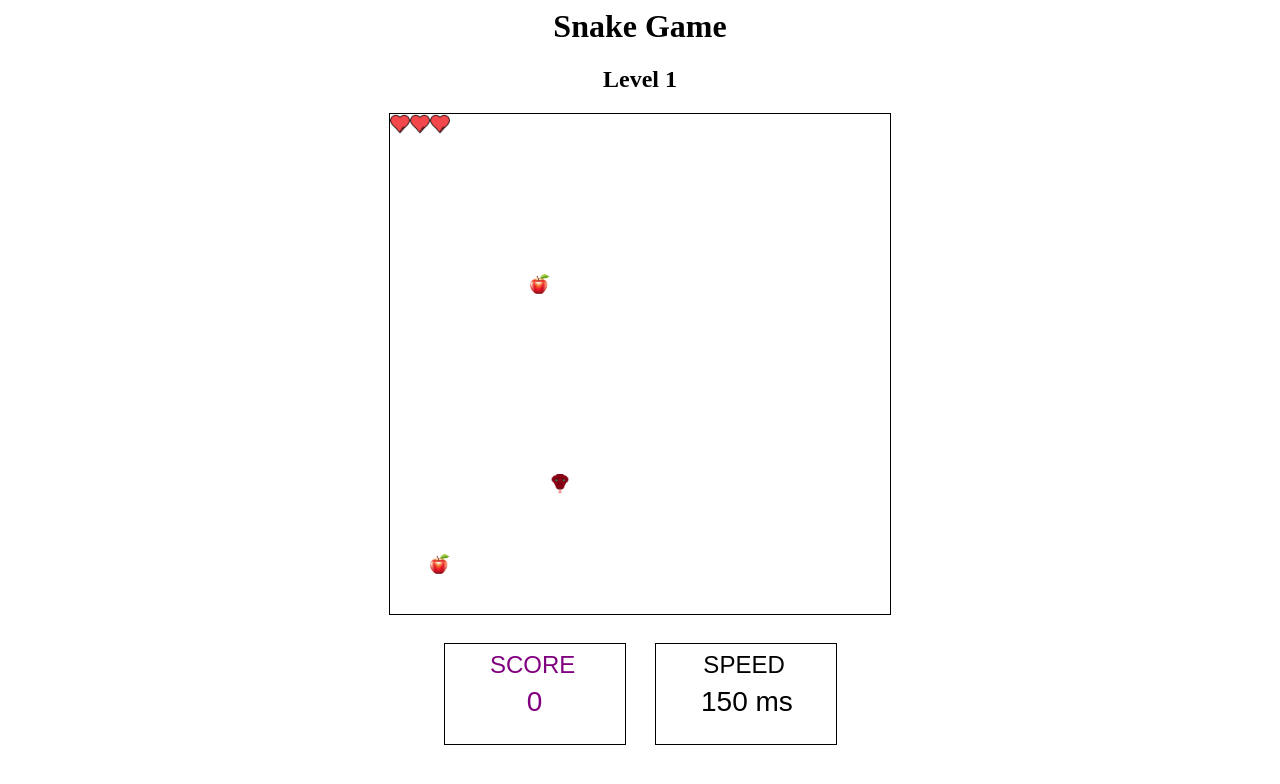
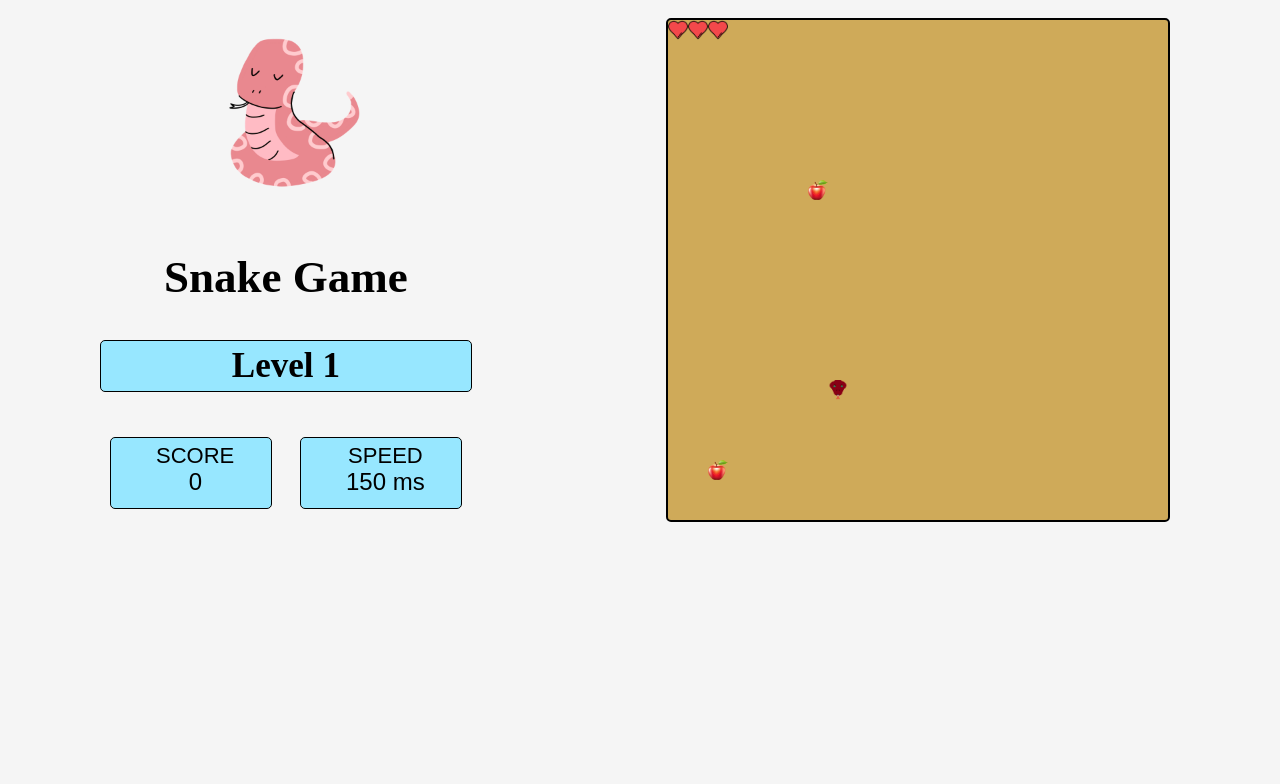
Before and after one commit to rg-km/se-fe8-kelompok6, a plain HTML site: page index.html in a window 1280 px wide. Drawn offline with Linux system fonts and the light colour scheme.

Commit message:
add style.css

```diff
--- /dev/null
+++ b/assets/style.css
@@ -0,0 +1,32 @@
+
+body{
+    background-color: rgb(245, 245, 245);
+}
+
+canvas{
+    border:1px solid #000000;
+    border-radius: 5px;
+    margin: 10px;
+}
+
+#snakeBoard{
+    background-color: #cfaa59;
+    border:2px solid #000000;
+}
+
+#speedBoard, #score1Board{
+    color: rgb(49, 49, 49);
+    padding: 5px;
+    background-color: rgb(151, 231, 255);
+}
+
+.grid-container {
+    display: grid;
+    grid-template-columns: auto auto;
+}
+
+.grid-container > div {
+    text-align: center;
+    align-items: center;
+    font-size: 30px;
+}
--- a/index.html
+++ b/index.html
@@ -1,24 +1,27 @@
 <html>
     <head>
     </head>
+        <link rel="stylesheet" href="assets/style.css">
         <script type="text/javascript" src="index.js"></script>
     <body onload="draw();">
-        <div style="text-align: center;">
-            <h1>Snake Game</h1>
-            <h2>Level <span id="leveling"></span></h2>
-            <canvas id="snakeBoard" width="500" height="500" style="border:1px solid #000000;"></canvas>
-            <img src="assets/apple.png" id="apple" alt="" width="20" height="20" style="display: none;"/>
-            <img src="assets/snake-head.png" id="snake-head" alt="" width="20" height="20" style="display: none;"/>
-            <img src="assets/snake-body.png" id="snake-body" alt="" width="20" height="20" style="display: none;"/>
-            <img src="assets/lifebar.png" id="lifebar" alt="" width="20" height="20" style="display: none;"/>
-
+        <div class="grid-container">
+        <div style="margin: auto;">
+            <img src="assets/snake.png" height="200" width="200">
+            <h2>Snake Game</h2>
+            <h3 style="border:1px solid #000000; border-radius: 5px; padding: 5px; background-color: rgb(151, 231, 255);">Level <span id="leveling"></span></h3>
+            <div style="text-align: center;">
+                <canvas id="score1Board" width="150" height="60"></canvas>
+                <canvas id="speedBoard" width="150" height="60"></canvas>
+            </div>
         </div>
-        <div style="text-align: center;">
-            <br>
-
-            <canvas id="score1Board" width="180" height="100" style="border:1px solid #000000; margin-right: 25px; margin-top: 10px;"></canvas>
-            <canvas id="speedBoard" width="180" height="100" style="border:1px solid #000000; "></canvas>
-
+        <div style="margin: auto;">
+            <div style="text-align: center;">
+                <canvas id="snakeBoard" width="500" height="500"></canvas>
+                <img src="assets/apple.png" id="apple" alt="" width="20" height="20" style="display: none;"/>
+                <img src="assets/snake-head.png" id="snake-head" alt="" width="20" height="20" style="display: none;"/>
+                <img src="assets/snake-body.png" id="snake-body" alt="" width="20" height="20" style="display: none;"/>
+                <img src="assets/lifebar.png" id="lifebar" alt="" width="20" height="20" style="display: none;"/>
+            </div>
         </div>
     </body>
 </html>
--- a/index.js
+++ b/index.js
@@ -134,12 +134,13 @@ function drawScore() {
     let scoreCtx = scoreCanvas.getContext("2d");
 
     scoreCtx.clearRect(0, 0, CANVAS_SIZE, CANVAS_SIZE);
+    scoreCtx.font = "22px Arial";
+    scoreCtx.fillStyle = 'black';
+    scoreCtx.fillText("SCORE", scoreCanvas.scrollWidth /4, scoreCanvas.scrollHeight / 3.5);
     scoreCtx.font = "24px Arial";
-    scoreCtx.fillStyle = snake.color
-    scoreCtx.fillText("SCORE", scoreCanvas.scrollWidth /4, scoreCanvas.scrollHeight / 3.5);
-    scoreCtx.font = "28px Arial";
     scoreCtx.fillText(score2, scoreCanvas.scrollWidth /2.2, scoreCanvas.scrollHeight / 1.5);
 }
+
 function isPrime(num) {
     for (let i = 2; i * i <= num; i++)
         if (num % i === 0)
@@ -152,11 +153,11 @@ function drawSpeed(snake){
     let speedCtx = speedCanvas.getContext("2d");
 
     speedCtx.clearRect(0, 0, CANVAS_SIZE, CANVAS_SIZE);
-    speedCtx.font = "24px Arial";
+    speedCtx.font = "22px Arial";
     speedCtx.fillStyle = 'black';
     // speedCtx.textAlign = "start";
     speedCtx.fillText("SPEED", speedCanvas.scrollWidth /3.8, speedCanvas.scrollHeight / 3.5);
-    speedCtx.font = "28px Arial";
+    speedCtx.font = "24px Arial";
     speedCtx.fillText(MOVE_INTERVAL[currentLevel] + " ms", speedCanvas.scrollWidth /4, speedCanvas.scrollHeight / 1.5);
 }
 lifebar.body.push({x: lifebar.head.x , y: lifebar.head.y});
@@ -198,7 +199,7 @@ function draw() {
 }
 
 function drawHorizontal(ctx, x, y, width, height) {
-    ctx.fillStyle = "Black";
+    ctx.fillStyle = "green";
     ctx.fillRect(x * CELL_SIZE, y * CELL_SIZE, CELL_SIZE * width, CELL_SIZE * height);
 }
 
```
Also changed, not shown: assets/snake.png (added).
